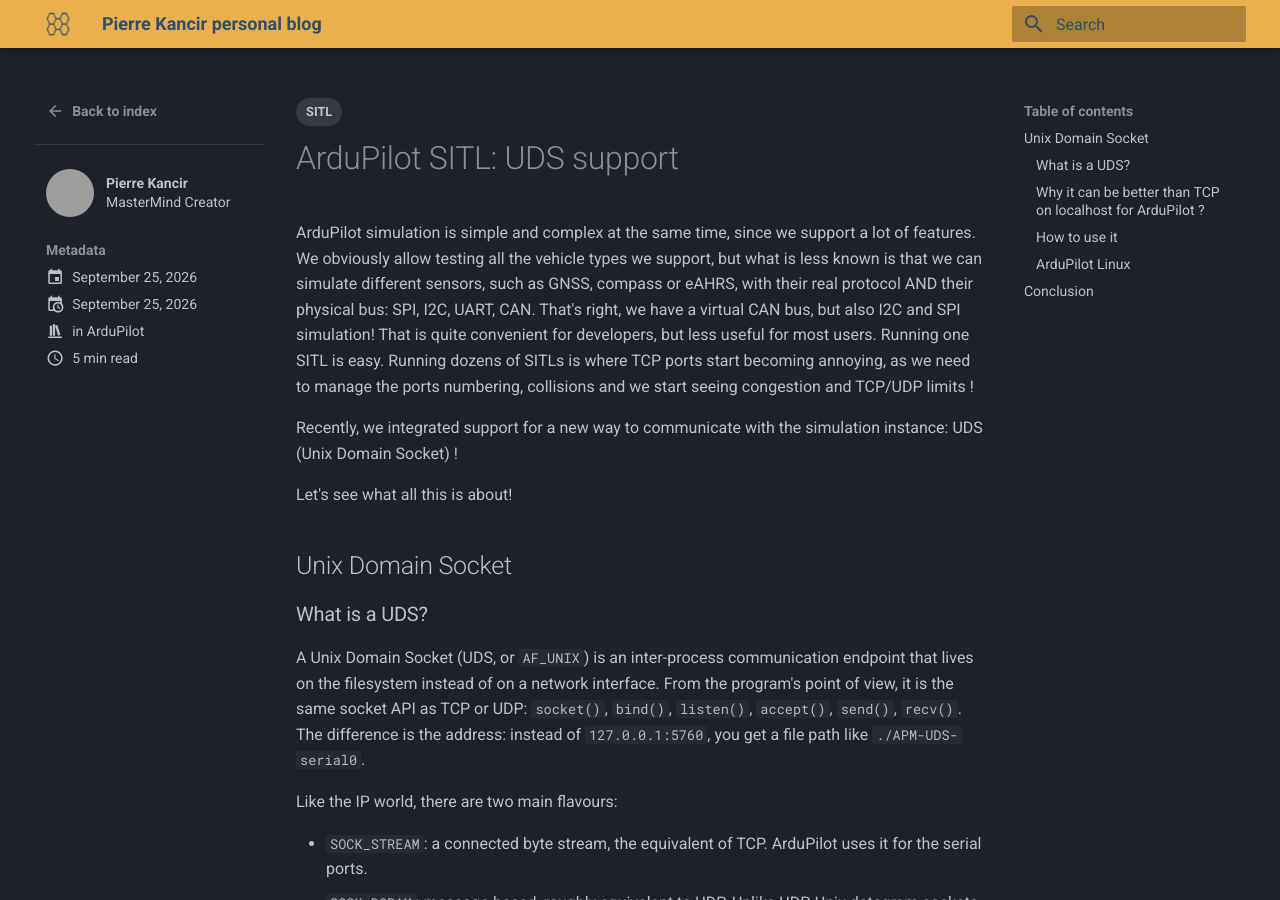
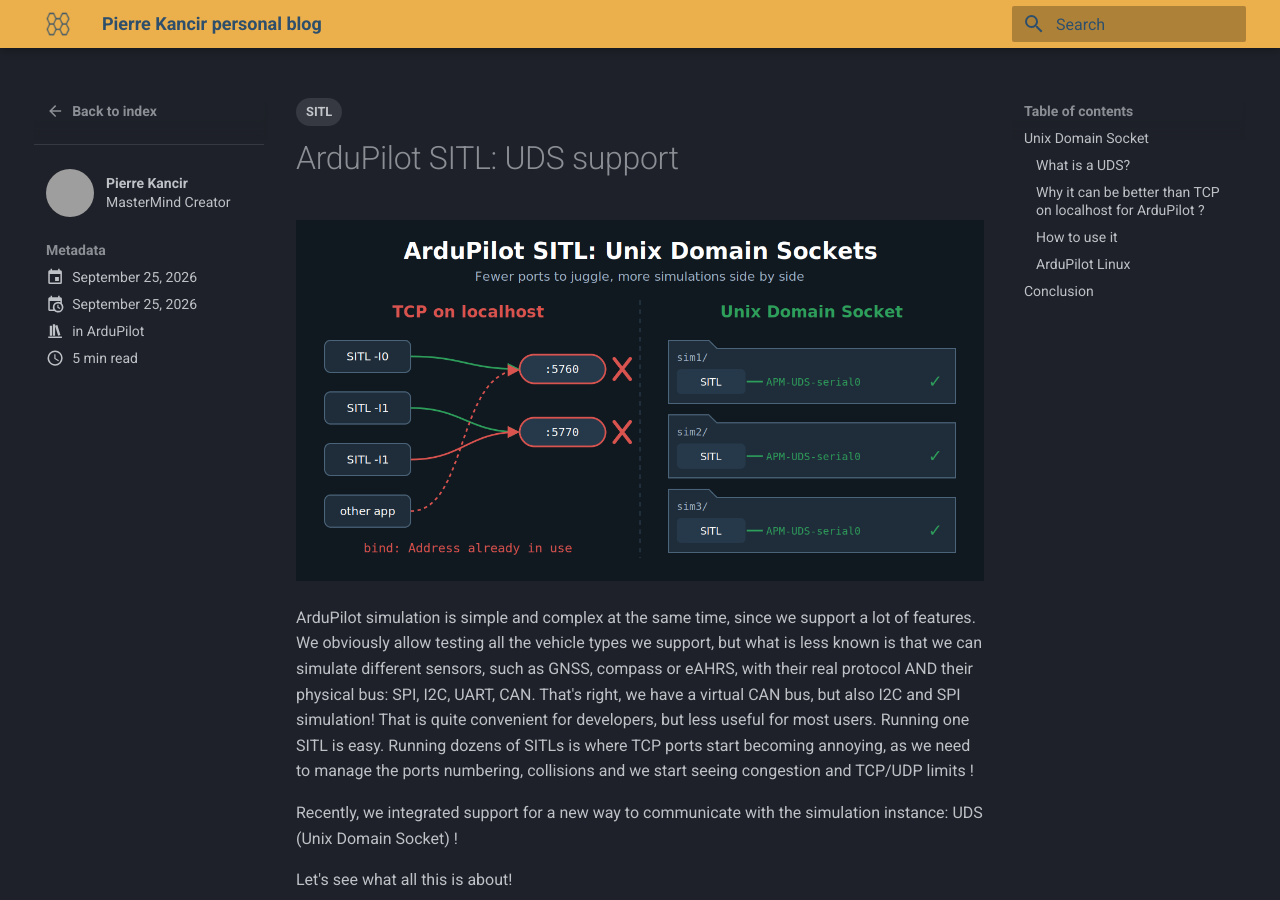
Before and after one commit to khancyr/khancyr.github.io, an MkDocs documentation site: the page built from docs/blog/posts/uds_ap.md, in a window 1280 px wide and 900 px high. Built offline with MkDocs 1.6.1 and Material for MkDocs 9.7.7, drawn with Linux system fonts in a browser that asks for light colours; grey boxes are pictures that could not be loaded.

Commit message:
add uds images

```diff
--- a/docs/blog/posts/uds_ap.md
+++ b/docs/blog/posts/uds_ap.md
@@ -10,7 +10,10 @@
     - SITL
 authors:
   - khancyr
+image: images/uds_ap.png
 ---
+
+![TCP port collisions vs one Unix Domain Socket per SITL directory](images/uds_ap.png)
 
 ArduPilot simulation is simple and complex at the same time, since we support a lot of features.
 We obviously allow testing all the vehicle types we support, but what is less known is that we can simulate different sensors, such as GNSS, compass or eAHRS, with their real protocol AND their physical bus: SPI, I2C, UART, CAN. That's right, we have a virtual CAN bus, but also I2C and SPI simulation!
```
Also changed, not shown: docs/blog/posts/images/uds_ap.png (added), docs/blog/posts/images/uds_ap.svg (added).
